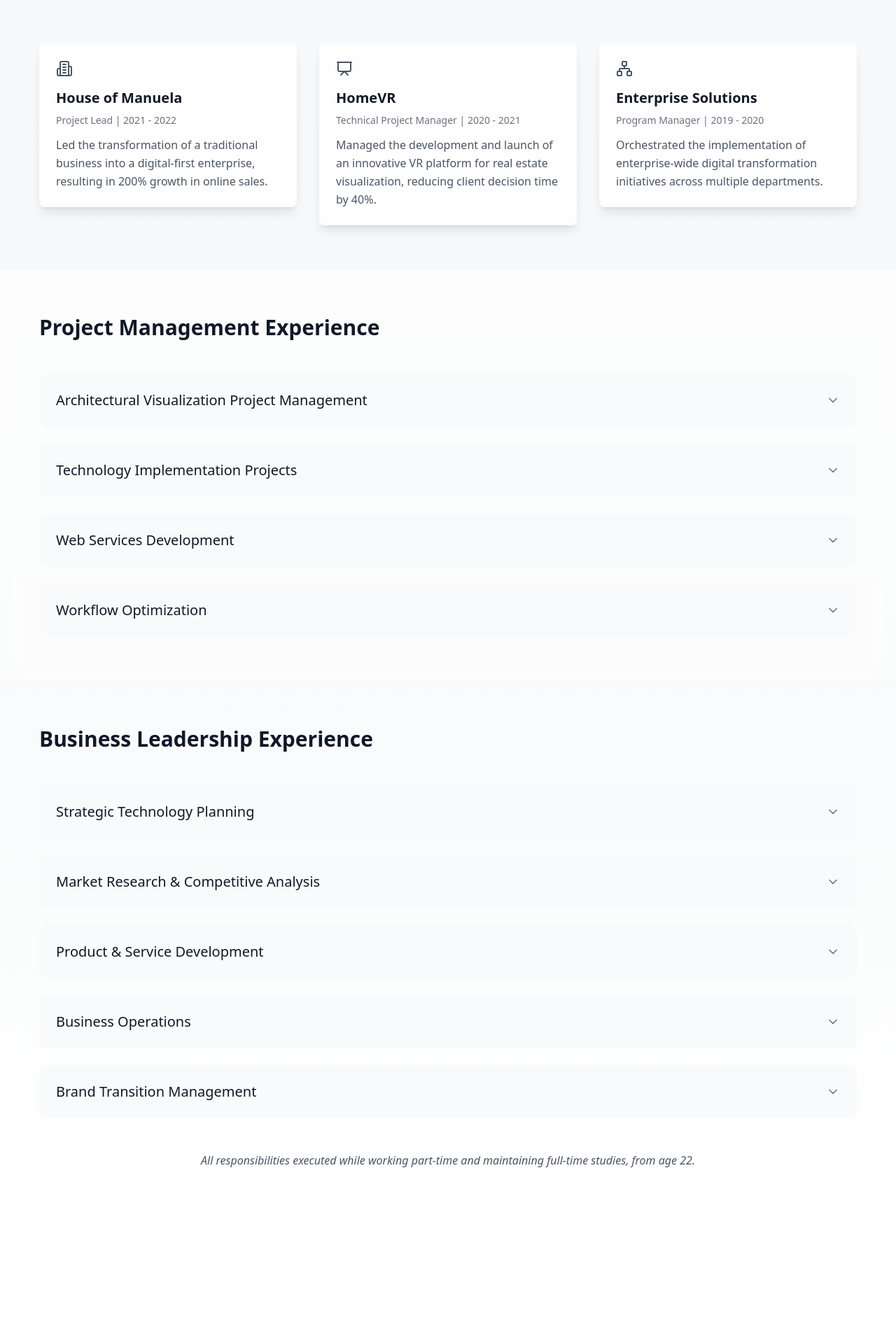
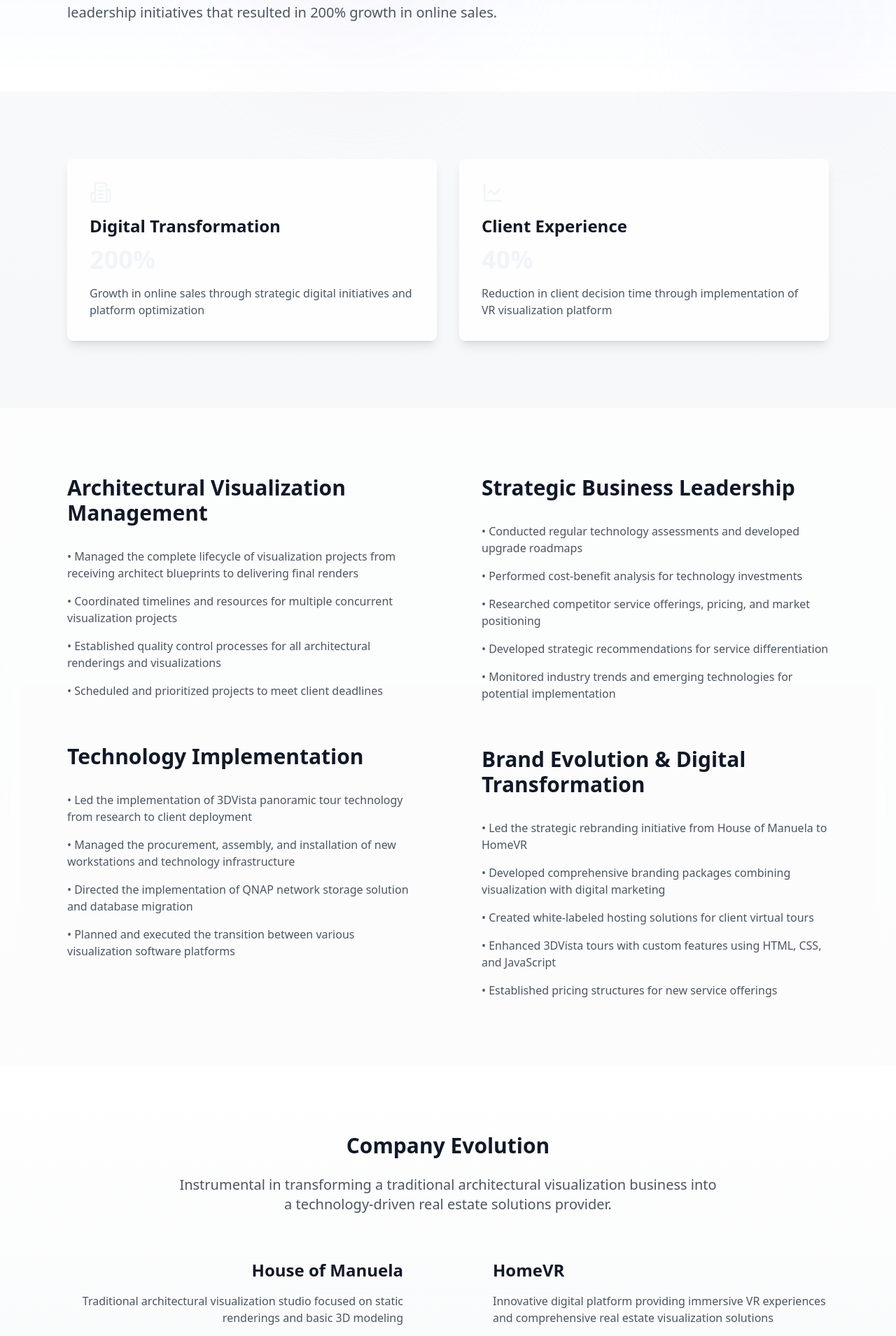
Before and after one commit to catsandsoup/monty-portfolio, a React (Vite) app: page /portfolio/project-management in a window 1280 px wide. Shown: the part 311-2220 px from the top of the page at 70% size. Before the commit the page ends 2045 px from the top, so only its background shows below. Built offline with nearby package versions, Linux system fonts and the light colour scheme.

Commit message:
Refactor portfolio and design
Implement Apple-inspired design across the website.  Fix back button positioning.  Refine project management page to accurately reflect a single company's brand transition (House of Manuela to HomeVR), presenting all experience details without expandable sections.

```diff
--- a/src/components/BackButton.tsx
+++ b/src/components/BackButton.tsx
@@ -10,7 +10,7 @@ const BackButton = () => {
     <Button
       variant="ghost"
       size="sm"
-      className="fixed left-6 top-24 z-40 flex items-center gap-1.5 text-gray-900 hover:text-blue-600 hover:bg-blue-50 transition-all"
+      className="flex items-center gap-1.5 text-gray-900 hover:text-accent transition-colors bg-white/80 backdrop-blur-sm hover:bg-white/90"
       onClick={() => navigate(-1)}
     >
       <ChevronLeft className="h-5 w-5" />
--- a/src/pages/ProjectManagement.tsx
+++ b/src/pages/ProjectManagement.tsx
@@ -1,295 +1,214 @@
 
 import { motion } from "framer-motion";
-import { Building2, Presentation, Network, ChevronDown } from "lucide-react";
-import { Card, CardContent } from "@/components/ui/card";
-import { useState } from "react";
-import { cn } from "@/lib/utils";
+import { Building2, LineChart, Network } from "lucide-react";
+import { Card } from "@/components/ui/card";
+import BackButton from "@/components/BackButton";
 
 const ProjectManagement = () => {
-  const [expandedSection, setExpandedSection] = useState<string | null>(null);
+  return (
+    <div className="relative min-h-screen bg-gradient-to-b from-gray-50 to-gray-100">
+      {/* BackButton positioned outside the main content flow */}
+      <div className="absolute left-6 top-6 z-50">
+        <BackButton />
+      </div>
 
-  const projects = [
-    {
-      title: "House of Manuela",
-      description: "Led the transformation of a traditional business into a digital-first enterprise, resulting in 200% growth in online sales.",
-      duration: "2021 - 2022",
-      role: "Project Lead",
-      icon: <Building2 className="h-6 w-6 text-gray-600" />,
-    },
-    {
-      title: "HomeVR",
-      description: "Managed the development and launch of an innovative VR platform for real estate visualization, reducing client decision time by 40%.",
-      duration: "2020 - 2021",
-      role: "Technical Project Manager",
-      icon: <Presentation className="h-6 w-6 text-gray-600" />,
-    },
-    {
-      title: "Enterprise Solutions",
-      description: "Orchestrated the implementation of enterprise-wide digital transformation initiatives across multiple departments.",
-      duration: "2019 - 2020",
-      role: "Program Manager",
-      icon: <Network className="h-6 w-6 text-gray-600" />,
-    },
-  ];
-
-  const experienceSections = [
-    {
-      title: "Architectural Visualization Project Management",
-      content: [
-        "Managed the complete lifecycle of visualization projects from receiving architect blueprints to delivering final renders",
-        "Coordinated timelines and resources for multiple concurrent visualization projects",
-        "Established quality control processes for all architectural renderings and visualizations",
-        "Scheduled and prioritized projects to meet client deadlines",
-      ],
-    },
-    {
-      title: "Technology Implementation Projects",
-      content: [
-        "Led the implementation of 3DVista panoramic tour technology from research to client deployment",
-        "Managed the procurement, assembly, and installation of new workstations and technology infrastructure",
-        "Directed the implementation of QNAP network storage solution and database migration",
-        "Planned and executed the transition between various visualization software platforms (SketchUp, Lumion, Twinmotion)",
-      ],
-    },
-    {
-      title: "Web Services Development",
-      content: [
-        "Managed the company website development using WordPress",
-        "Led the implementation of secure client access portals for project review",
-        "Coordinated the development of custom hosting and white-labeling solutions for client virtual tours",
-      ],
-    },
-    {
-      title: "Workflow Optimization",
-      content: [
-        "Developed standard operating procedures for all visualization processes",
-        "Created efficient workflows between various software platforms to streamline production",
-        "Implemented file management systems for large-scale visualization assets",
-      ],
-    },
-  ];
-
-  const leadershipSections = [
-    {
-      title: "Strategic Technology Planning",
-      content: [
-        "Conducted regular technology assessments and developed upgrade roadmaps",
-        "Performed cost-benefit analysis for technology investments",
-        "Researched and evaluated industry-leading visualization software to maintain competitive advantage",
-        "Made executive decisions on software purchasing based on business requirements",
-      ],
-    },
-    {
-      title: "Market Research & Competitive Analysis",
-      content: [
-        "Researched competitor service offerings, pricing, and market positioning",
-        "Analyzed competitor project portfolios to identify market gaps and opportunities",
-        "Developed strategic recommendations for service differentiation",
-        "Monitored industry trends and emerging technologies for potential implementation",
-      ],
-    },
-    {
-      title: "Product & Service Development",
-      content: [
-        "Conceptualized and introduced panoramic virtual tour services using 3DVista",
-        "Developed comprehensive branding packages combining visualization with digital marketing",
-        "Created white-labeled hosting solutions for client virtual tours",
-        "Enhanced 3DVista tours with custom features using HTML, CSS, and JavaScript",
-      ],
-    },
-    {
-      title: "Business Operations",
-      content: [
-        "Established pricing structures for new service offerings",
-        "Managed budgets for technology procurement",
-        "Optimized resource allocation across projects to maximize efficiency",
-        "Developed standardized client deliverable specifications",
-        "Represented the company in marketing videos and networking events",
-      ],
-    },
-    {
-      title: "Brand Transition Management",
-      content: [
-        "Managed the rebranding process from House of Manuela to HomeVR",
-        "Maintained client relationships during brand transition",
-        "Contributed to strategic planning for future brand positioning",
-      ],
-    },
-  ];
-
-  return (
-    <div className="min-h-screen bg-gradient-to-b from-gray-50 to-gray-100">
       {/* Hero Section */}
-      <section className="relative pt-24 pb-16 px-6">
+      <section className="relative pt-32 pb-24 px-6 bg-gradient-to-b from-blue-50/80 to-white/90 backdrop-blur-xl">
+        <div className="container mx-auto max-w-6xl">
           <motion.div
             initial={{ opacity: 0, y: 20 }}
             animate={{ opacity: 1, y: 0 }}
             transition={{ duration: 0.8 }}
-          className="container mx-auto"
           >
             <h1 className="text-5xl md:text-6xl font-semibold text-gray-900 mb-6 tracking-tight">
               Project Management
             </h1>
-          <p className="text-xl text-gray-600 max-w-2xl leading-relaxed">
-            Professional Experience Portfolio: Project Management & Business Leadership
+            <p className="text-xl text-gray-600 max-w-3xl leading-relaxed">
+              Led the digital transformation and brand evolution of House of Manuela to HomeVR,
+              orchestrating comprehensive project management and business leadership initiatives
+              that resulted in 200% growth in online sales.
             </p>
           </motion.div>
+        </div>
 
-        {/* Abstract shapes */}
+        {/* Abstract shapes for visual interest */}
         <div className="absolute top-1/2 right-0 w-64 h-64 bg-gradient-to-br from-blue-100/20 to-purple-100/20 rounded-full blur-3xl -z-10" />
         <div className="absolute bottom-0 left-1/4 w-96 h-96 bg-gradient-to-tr from-pink-100/20 to-blue-100/20 rounded-full blur-3xl -z-10" />
       </section>
 
-      {/* Featured Projects */}
-      <section className="py-16 px-6 relative overflow-hidden">
-        <div className="container mx-auto">
-          <div className="grid grid-cols-1 md:grid-cols-2 lg:grid-cols-3 gap-8">
-            {projects.map((project, index) => (
+      {/* Key Metrics Section */}
+      <section className="py-24 px-6">
+        <div className="container mx-auto max-w-6xl">
+          <div className="grid grid-cols-1 md:grid-cols-2 gap-8">
             <motion.div
-                key={project.title}
               initial={{ opacity: 0, y: 20 }}
-                animate={{ opacity: 1, y: 0 }}
-                transition={{ duration: 0.5, delay: index * 0.1 }}
+              whileInView={{ opacity: 1, y: 0 }}
+              viewport={{ once: true }}
+              transition={{ duration: 0.6 }}
             >
-                <Card className="group relative overflow-hidden backdrop-blur-sm bg-white/80 border-0 shadow-lg hover:shadow-xl transition-all duration-300">
-                  <CardContent className="p-6">
-                    <div className="mb-4">{project.icon}</div>
-                    <h3 className="text-xl font-semibold mb-2 text-gray-900">
-                      {project.title}
+              <Card className="relative overflow-hidden backdrop-blur-md bg-white/80 border-0 shadow-lg p-8">
+                <div className="mb-4">
+                  <Building2 className="h-8 w-8 text-accent" />
+                </div>
+                <h3 className="text-2xl font-semibold mb-3 text-gray-900">
+                  Digital Transformation
                 </h3>
-                    <p className="text-sm font-medium text-gray-500 mb-3">
-                      {project.role} | {project.duration}
+                <p className="text-4xl font-bold text-accent mb-4">200%</p>
+                <p className="text-gray-600">
+                  Growth in online sales through strategic digital initiatives and platform optimization
                 </p>
-                    <p className="text-gray-600 leading-relaxed">
-                      {project.description}
-                    </p>
-                  </CardContent>
               </Card>
             </motion.div>
-            ))}
+            <motion.div
+              initial={{ opacity: 0, y: 20 }}
+              whileInView={{ opacity: 1, y: 0 }}
+              viewport={{ once: true }}
+              transition={{ duration: 0.6, delay: 0.2 }}
+            >
+              <Card className="relative overflow-hidden backdrop-blur-md bg-white/80 border-0 shadow-lg p-8">
+                <div className="mb-4">
+                  <LineChart className="h-8 w-8 text-accent" />
+                </div>
+                <h3 className="text-2xl font-semibold mb-3 text-gray-900">
+                  Client Experience
+                </h3>
+                <p className="text-4xl font-bold text-accent mb-4">40%</p>
+                <p className="text-gray-600">
+                  Reduction in client decision time through implementation of VR visualization platform
+                </p>
+              </Card>
+            </motion.div>
           </div>
         </div>
       </section>
 
       {/* Experience Sections */}
-      <section className="py-16 px-6 bg-white/70 backdrop-blur-md">
-        <div className="container mx-auto">
-          <h2 className="text-3xl font-semibold mb-12 text-gray-900">
-            Project Management Experience
-          </h2>
-          <div className="space-y-6">
-            {experienceSections.map((section) => (
+      <section className="py-24 px-6 bg-white/70 backdrop-blur-md">
+        <div className="container mx-auto max-w-6xl">
+          <div className="grid grid-cols-1 lg:grid-cols-2 gap-16 xl:gap-24">
+            {/* Left Column */}
+            <div className="space-y-16">
               <motion.div
-                key={section.title}
                 initial={{ opacity: 0 }}
                 whileInView={{ opacity: 1 }}
                 viewport={{ once: true }}
-                className="rounded-xl overflow-hidden"
+                transition={{ duration: 0.6 }}
               >
-                <button
-                  onClick={() =>
-                    setExpandedSection(
-                      expandedSection === section.title ? null : section.title
-                    )
-                  }
-                  className="w-full text-left p-6 bg-gray-50 hover:bg-gray-100 transition-colors flex items-center justify-between"
+                <h2 className="text-3xl font-semibold mb-8 text-gray-900">
+                  Architectural Visualization Management
+                </h2>
+                <div className="space-y-4 text-gray-600">
+                  <p>• Managed the complete lifecycle of visualization projects from receiving architect blueprints to delivering final renders</p>
+                  <p>• Coordinated timelines and resources for multiple concurrent visualization projects</p>
+                  <p>• Established quality control processes for all architectural renderings and visualizations</p>
+                  <p>• Scheduled and prioritized projects to meet client deadlines</p>
+                </div>
+              </motion.div>
+
+              <motion.div
+                initial={{ opacity: 0 }}
+                whileInView={{ opacity: 1 }}
+                viewport={{ once: true }}
+                transition={{ duration: 0.6 }}
               >
-                  <h3 className="text-xl font-medium text-gray-900">
-                    {section.title}
-                  </h3>
-                  <ChevronDown
-                    className={cn(
-                      "h-5 w-5 text-gray-500 transition-transform",
-                      expandedSection === section.title && "transform rotate-180"
-                    )}
-                  />
-                </button>
-                {expandedSection === section.title && (
+                <h2 className="text-3xl font-semibold mb-8 text-gray-900">
+                  Technology Implementation
+                </h2>
+                <div className="space-y-4 text-gray-600">
+                  <p>• Led the implementation of 3DVista panoramic tour technology from research to client deployment</p>
+                  <p>• Managed the procurement, assembly, and installation of new workstations and technology infrastructure</p>
+                  <p>• Directed the implementation of QNAP network storage solution and database migration</p>
+                  <p>• Planned and executed the transition between various visualization software platforms</p>
+                </div>
+              </motion.div>
+            </div>
+
+            {/* Right Column */}
+            <div className="space-y-16">
               <motion.div
-                    initial={{ height: 0 }}
-                    animate={{ height: "auto" }}
-                    exit={{ height: 0 }}
-                    transition={{ duration: 0.3 }}
-                    className="bg-white p-6"
+                initial={{ opacity: 0 }}
+                whileInView={{ opacity: 1 }}
+                viewport={{ once: true }}
+                transition={{ duration: 0.6 }}
               >
-                    <ul className="space-y-3">
-                      {section.content.map((item, index) => (
-                        <li key={index} className="text-gray-600">
-                          {item}
-                        </li>
-                      ))}
-                    </ul>
+                <h2 className="text-3xl font-semibold mb-8 text-gray-900">
+                  Strategic Business Leadership
+                </h2>
+                <div className="space-y-4 text-gray-600">
+                  <p>• Conducted regular technology assessments and developed upgrade roadmaps</p>
+                  <p>• Performed cost-benefit analysis for technology investments</p>
+                  <p>• Researched competitor service offerings, pricing, and market positioning</p>
+                  <p>• Developed strategic recommendations for service differentiation</p>
+                  <p>• Monitored industry trends and emerging technologies for potential implementation</p>
+                </div>
               </motion.div>
-                )}
+
+              <motion.div
+                initial={{ opacity: 0 }}
+                whileInView={{ opacity: 1 }}
+                viewport={{ once: true }}
+                transition={{ duration: 0.6 }}
+              >
+                <h2 className="text-3xl font-semibold mb-8 text-gray-900">
+                  Brand Evolution & Digital Transformation
+                </h2>
+                <div className="space-y-4 text-gray-600">
+                  <p>• Led the strategic rebranding initiative from House of Manuela to HomeVR</p>
+                  <p>• Developed comprehensive branding packages combining visualization with digital marketing</p>
+                  <p>• Created white-labeled hosting solutions for client virtual tours</p>
+                  <p>• Enhanced 3DVista tours with custom features using HTML, CSS, and JavaScript</p>
+                  <p>• Established pricing structures for new service offerings</p>
+                </div>
               </motion.div>
-            ))}
+            </div>
           </div>
         </div>
       </section>
 
-      {/* Leadership Experience */}
-      <section className="py-16 px-6 bg-gradient-to-b from-gray-50 to-white">
-        <div className="container mx-auto">
-          <h2 className="text-3xl font-semibold mb-12 text-gray-900">
-            Business Leadership Experience
-          </h2>
-          <div className="space-y-6">
-            {leadershipSections.map((section) => (
+      {/* Company Evolution Timeline */}
+      <section className="py-24 px-6 bg-gradient-to-b from-white to-gray-50">
+        <div className="container mx-auto max-w-6xl">
           <motion.div
-                key={section.title}
             initial={{ opacity: 0 }}
             whileInView={{ opacity: 1 }}
             viewport={{ once: true }}
-                className="rounded-xl overflow-hidden"
+            transition={{ duration: 0.8 }}
+            className="text-center mb-16"
           >
-                <button
-                  onClick={() =>
-                    setExpandedSection(
-                      expandedSection === section.title ? null : section.title
-                    )
-                  }
-                  className="w-full text-left p-6 bg-gray-50 hover:bg-gray-100 transition-colors flex items-center justify-between"
+            <h2 className="text-3xl font-semibold mb-6 text-gray-900">
+              Company Evolution
+            </h2>
+            <p className="text-xl text-gray-600 max-w-3xl mx-auto">
+              Instrumental in transforming a traditional architectural visualization business
+              into a technology-driven real estate solutions provider.
+            </p>
+          </motion.div>
+
+          <div className="relative">
+            <div className="absolute top-1/2 left-0 right-0 h-0.5 bg-gradient-to-r from-transparent via-accent/20 to-transparent" />
+            <div className="grid grid-cols-1 md:grid-cols-2 gap-8">
+              <motion.div
+                initial={{ opacity: 0, x: -20 }}
+                whileInView={{ opacity: 1, x: 0 }}
+                viewport={{ once: true }}
+                transition={{ duration: 0.6 }}
+                className="text-right md:pr-12"
               >
-                  <h3 className="text-xl font-medium text-gray-900">
-                    {section.title}
-                  </h3>
-                  <ChevronDown
-                    className={cn(
-                      "h-5 w-5 text-gray-500 transition-transform",
-                      expandedSection === section.title && "transform rotate-180"
-                    )}
-                  />
-                </button>
-                {expandedSection === section.title && (
+                <h3 className="text-2xl font-semibold mb-4 text-gray-900">House of Manuela</h3>
+                <p className="text-gray-600">Traditional architectural visualization studio focused on static renderings and basic 3D modeling</p>
+              </motion.div>
               <motion.div
-                    initial={{ height: 0 }}
-                    animate={{ height: "auto" }}
-                    exit={{ height: 0 }}
-                    transition={{ duration: 0.3 }}
-                    className="bg-white p-6"
+                initial={{ opacity: 0, x: 20 }}
+                whileInView={{ opacity: 1, x: 0 }}
+                viewport={{ once: true }}
+                transition={{ duration: 0.6, delay: 0.3 }}
+                className="md:pl-12"
               >
-                    <ul className="space-y-3">
-                      {section.content.map((item, index) => (
-                        <li key={index} className="text-gray-600">
-                          {item}
-                        </li>
-                      ))}
-                    </ul>
+                <h3 className="text-2xl font-semibold mb-4 text-gray-900">HomeVR</h3>
+                <p className="text-gray-600">Innovative digital platform providing immersive VR experiences and comprehensive real estate visualization solutions</p>
               </motion.div>
-                )}
-              </motion.div>
-            ))}
             </div>
-
-          <motion.p
-            initial={{ opacity: 0 }}
-            whileInView={{ opacity: 1 }}
-            viewport={{ once: true }}
-            className="mt-12 text-gray-600 italic text-center"
-          >
-            All responsibilities executed while working part-time and maintaining
-            full-time studies, from age 22.
-          </motion.p>
+          </div>
         </div>
       </section>
     </div>
```
Lines whose indentation alone changed are shown as unchanged.
